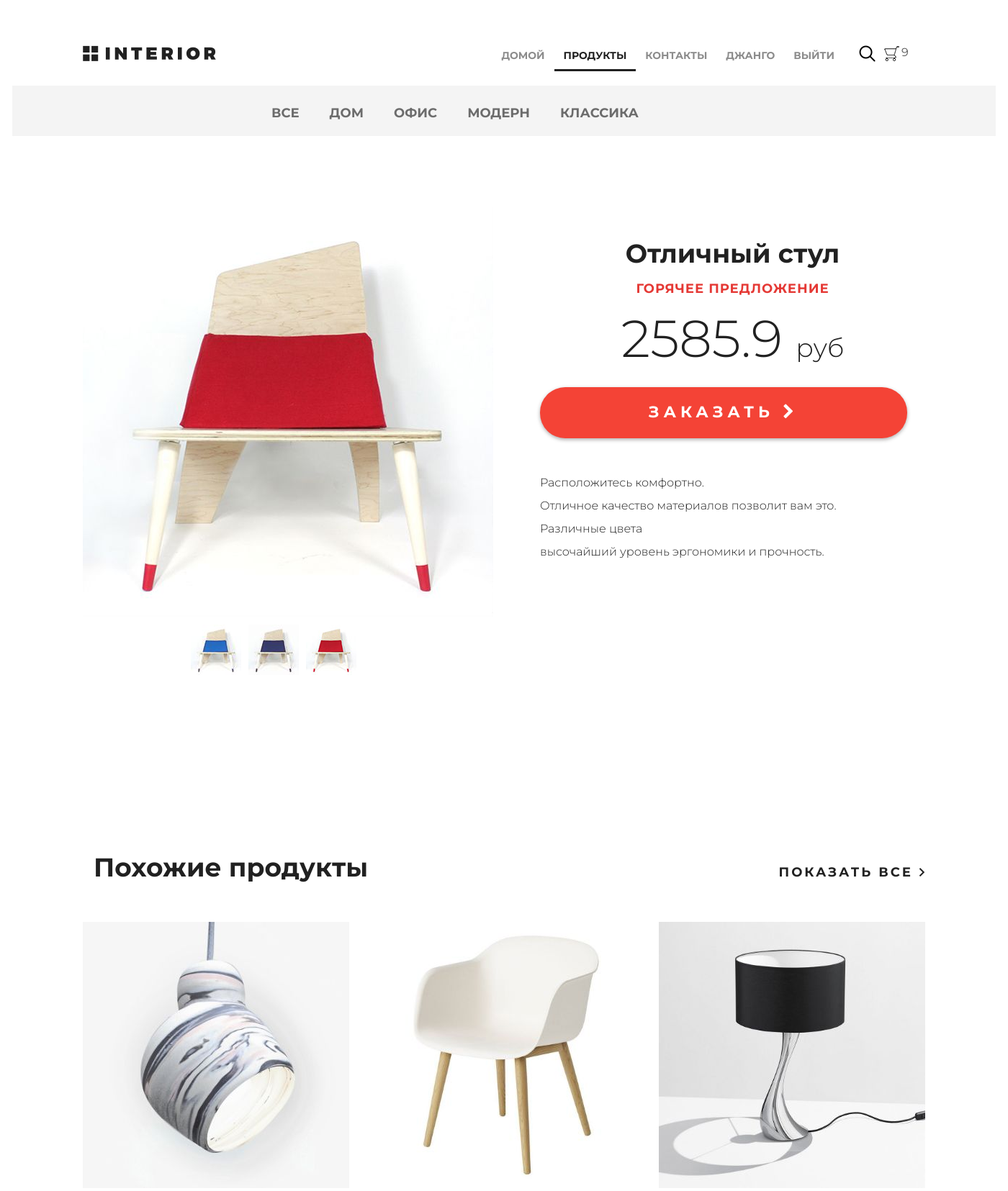
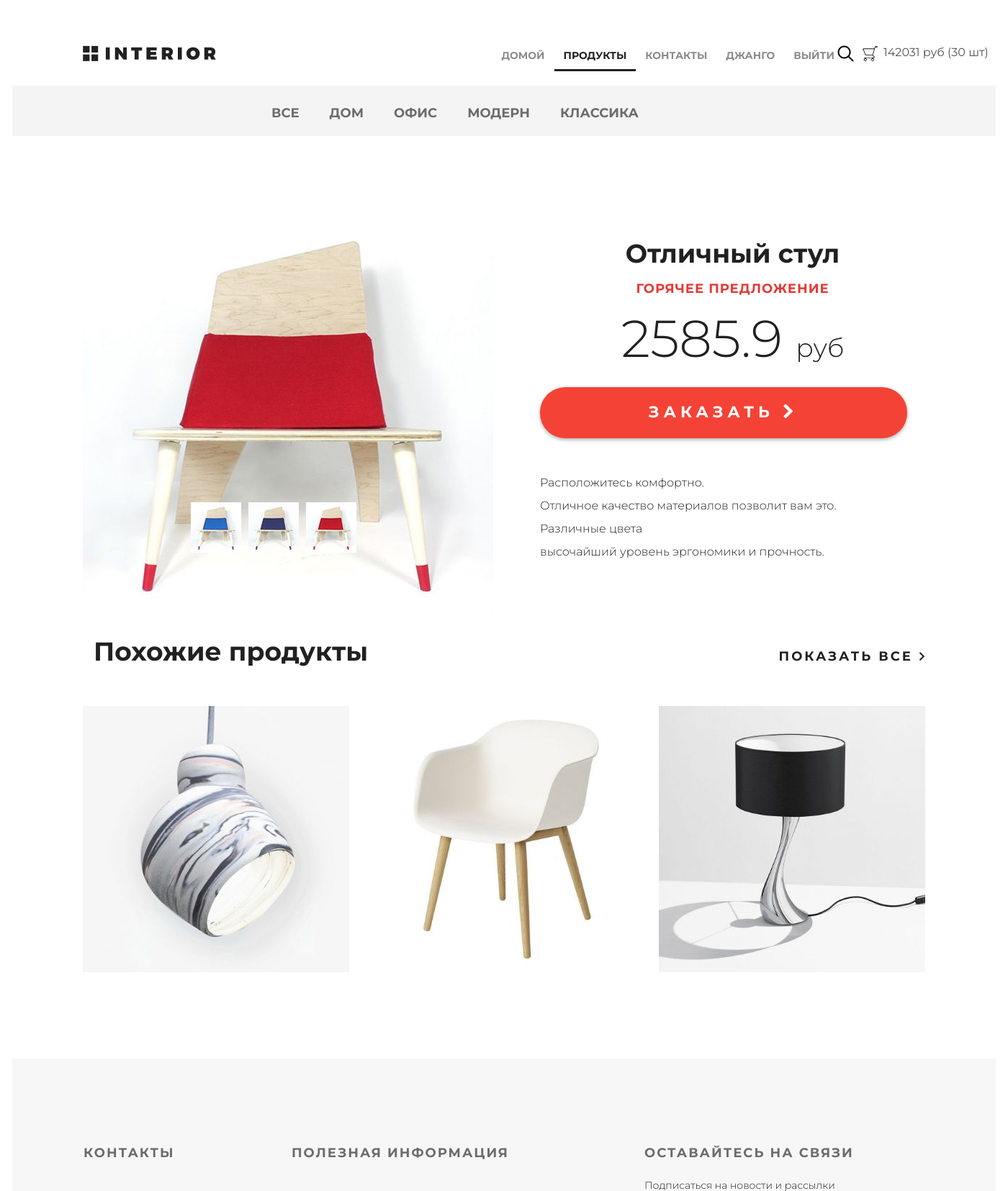
Before and after one commit to iizakharov/geekshop2, a Django app: page /products/ in a window 1400 px wide. Shown: the top 1655 px of the page at 72% size. Run offline with Django 3.2, Linux system fonts and the light colour scheme; a user stored in the database is signed in; data comes from the database, SQL or seed files in the repository; both versions use the stored data as it was after the commit.

Commit message:
lesson 6:     - basket methods

```diff
--- a/basketapp/models.py
+++ b/basketapp/models.py
@@ -7,3 +7,18 @@ class Basket(models.Model):
     product = models.ForeignKey(Product, on_delete=models.CASCADE)
     quantity = models.PositiveIntegerField(verbose_name='количество', default=0)
     add_datetime = models.DateTimeField(verbose_name='время', auto_now_add=True)
+
+    @property
+    def product_cost(self):
+        "return cost of all products this type"
+        return self.product.price * self.quantity
+
+    @property
+    def total_quantity(self):
+        "return total quantity for user"
+        return sum(list(map(lambda x: x.quantity, self.user.basket.all())))
+
+    @property
+    def total_cost(self):
+        "return total cost for user"
+        return sum(list(map(lambda x: x.product_cost, self.user.basket.all())))
--- a/mainapp/templates/mainapp/includes/inc__main_menu.html
+++ b/mainapp/templates/mainapp/includes/inc__main_menu.html
@@ -38,7 +38,10 @@
     <a href="#" class="search"></a>
     <a href="#" class="basket">
         <span>
-            {% if basket %} {{ basket|length }} {% endif %}
+            {% if basket %}
+                {{ basket.0.total_cost|floatformat:0 }} руб
+                ({{ basket.0.total_quantity }} шт)
+            {% endif %}
         </span>
     </a>
 </div>
--- a/static/css/style.css
+++ b/static/css/style.css
@@ -260,7 +260,8 @@ html, body {
 .slider {
 	height: 800px;
 	background-image: url(/static/img/slider.jpg);
-	padding-left: 98px;
+	/*padding-left: 98px;*/
+	padding-left: 78px;
 	padding-right: 211px;
 	position: relative;
 }
@@ -313,7 +314,8 @@ html, body {
 	background-image: url(/static/img/search.png);
 	position: absolute;
 	top: 63px;
-	left: 1176px;
+	/*left: 1176px;*/
+	left: 1146px;
 }
 .basket {
 	display: block;
@@ -322,13 +324,16 @@ html, body {
 	background-image: url(/static/img/basket.png);
 	position: absolute;
 	top: 63px;
-	left: 1210px;
+	/*left: 1210px;*/
+	left: 1180px;
     text-decoration: none;
     color: #555;
 }
 
 .basket span {
-	margin-left: 25px;
+	display: block;
+    margin-left: 30px;
+    width: 150px;
 }
 
 .clearfix:after {
@@ -1134,7 +1139,8 @@ td:first-child {
 	padding-left: 98px;
 	padding-right: 98px;
 	margin-top: 98px;
-	height: 651px;
+	/*height: 651px; */
+	height: 551px;
 }
 .details-slider {
 	width: 570px;
@@ -1143,7 +1149,8 @@ td:first-child {
 }
 .slider-product {
 	width: 570px;
-	height: 570px;
+	/*height: 570px;*/
+	height: 400px;
 }
 .slider-control {
 	width: 420px;
@@ -1253,14 +1260,17 @@ td:first-child {
 	padding: 0px 98px;
 }
 .related .title {
-	height: 343px;
+	/*height: 343px;*/
+	height: 143px;
 	margin-right: 0;
 }
 .related .title h2 {
-	margin-top: 245px;
+	/*margin-top: 245px;*/
+	margin-top: 45px;
 }
 .related .title .explore {
-	margin-top: 262px;
+	/*margin-top: 262px;*/
+	margin-top: 62px;
 }
 .related-products {
 	margin-bottom: 120px;
```
Also changed, not shown: db.sqlite3.
